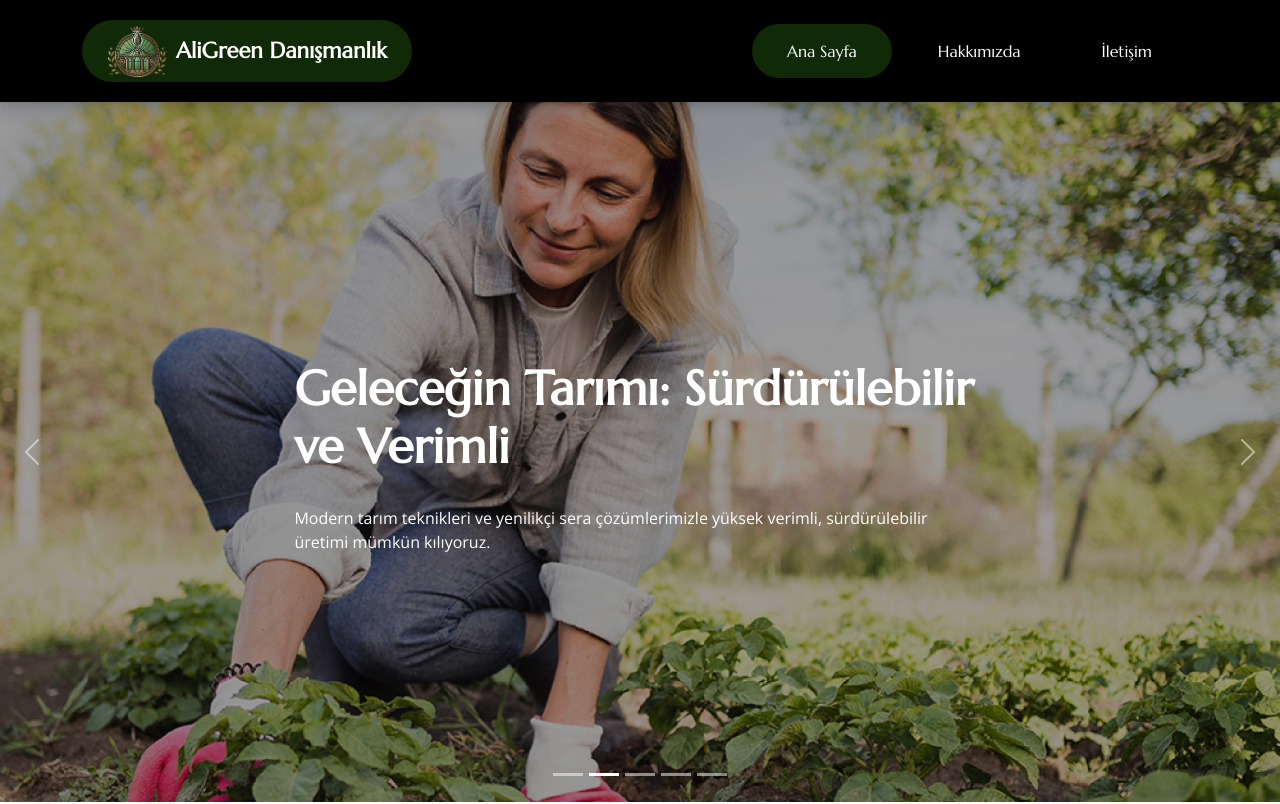
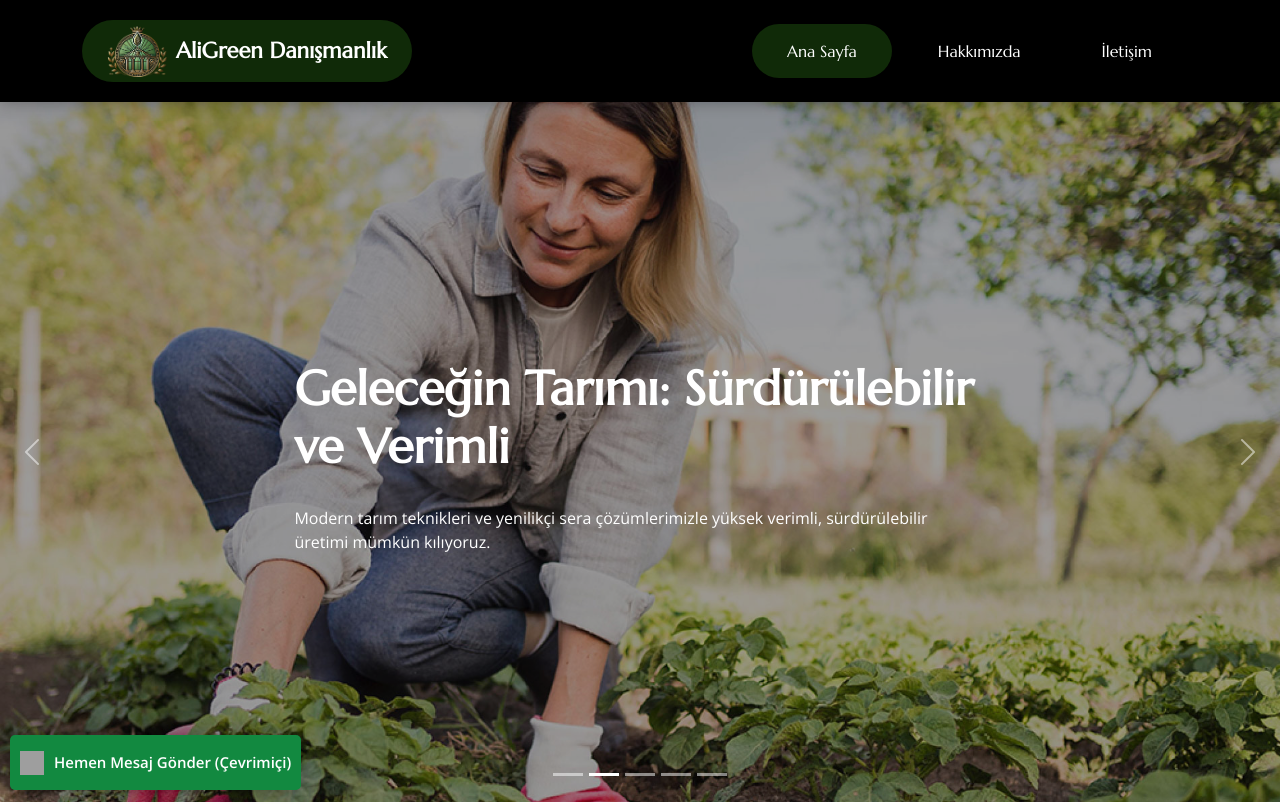
Before and after one commit to uguralpyildiz/didactic-succotash, a plain HTML site: page index.html in a window 1280 px wide. Shown: the top 804 px of the page. Drawn offline with nearby package versions, Linux system fonts and the light colour scheme; grey boxes are pictures that could not be loaded.

Commit message:
Add files via upload

```diff
--- a/assets/css/main.css
+++ b/assets/css/main.css
@@ -1277,6 +1277,29 @@ section,
   color: #fff;
   border-radius: 6px;
 }
+.wp-ab2 a{
+  display: flex;
+  align-items: center;
+  justify-content: center;
+  position: fixed;
+  bottom: 10px;
+  left: 10px;
+  height: 55px;
+  width: auto;
+  padding: 0 10px;
+  font-size: 15px;
+  gap: 10px;
+  font-weight: 600;
+  color: #fff !important;
+  text-decoration: none;
+  z-index: 999;
+  background-color: #128940;
+  border-radius:5px;
+  color: #fff;
+
+  box-shadow: 0 0 15px #00000050;
+  animation: idle2 2.3sease infinite;
+}
 .btn-cta:hover{
   color: #fff;
 }
--- a/index.html
+++ b/index.html
@@ -63,6 +63,13 @@
 
   <main class="main">
 
+    <div class="wp-ab2">
+      <a href="https://api.whatsapp.com/send/?phone=905464381331&amp;text&amp;type=phone_number&amp;app_absent=0"
+        target="_blank">
+        <img width="24" height="24" src="https://img.icons8.com/color/124/whatsapp--v1.png" alt="whatsapp--v1">
+        Hemen Mesaj Gönder (Çevrimiçi)
+      </a>
+    </div>
     <!-- Hero Section -->
     <section id="hero" class="hero section dark-background">
 
```
Also changed, not shown: hakkimizda.html (+7 -0 lines), iletisim.html (+7 -0 lines).
